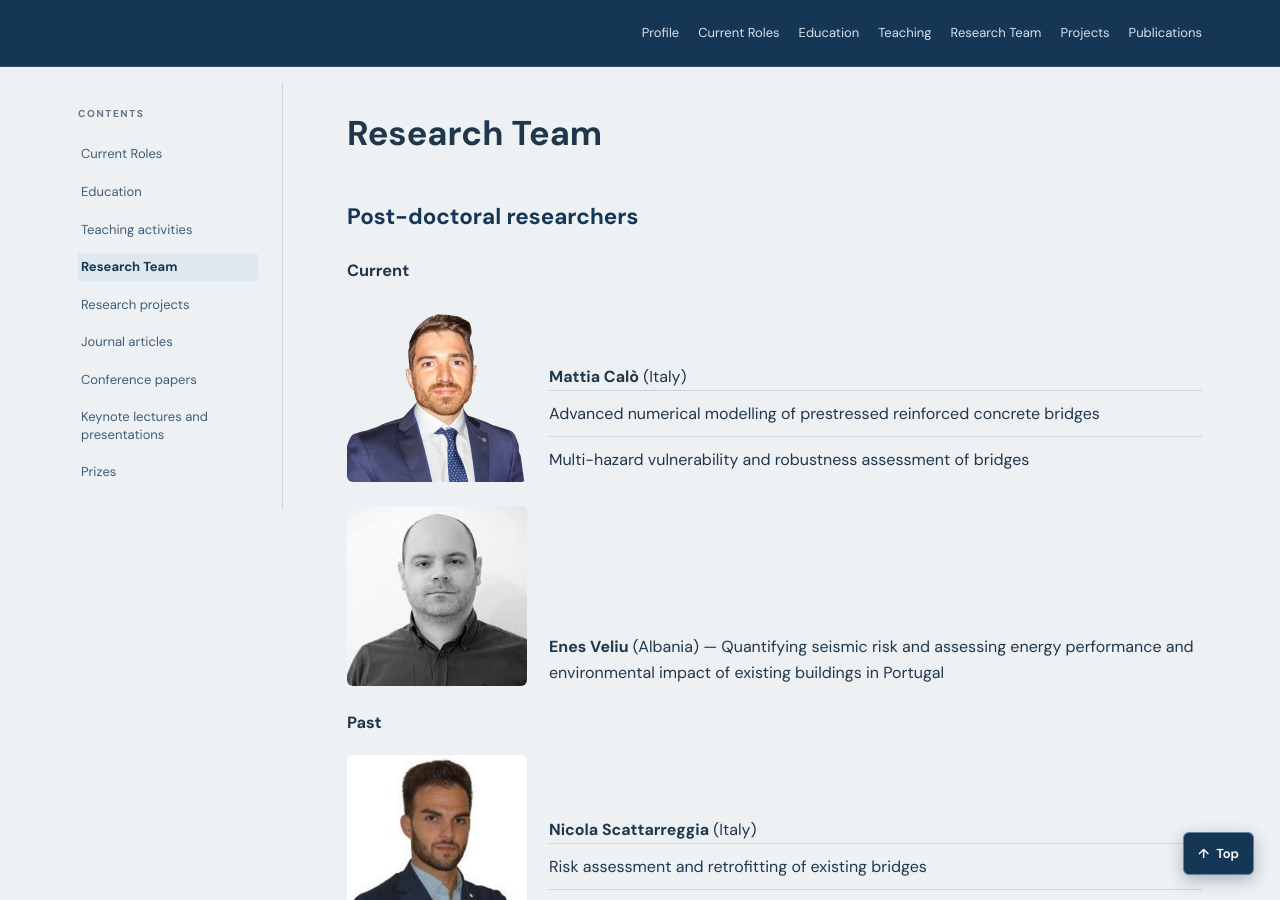
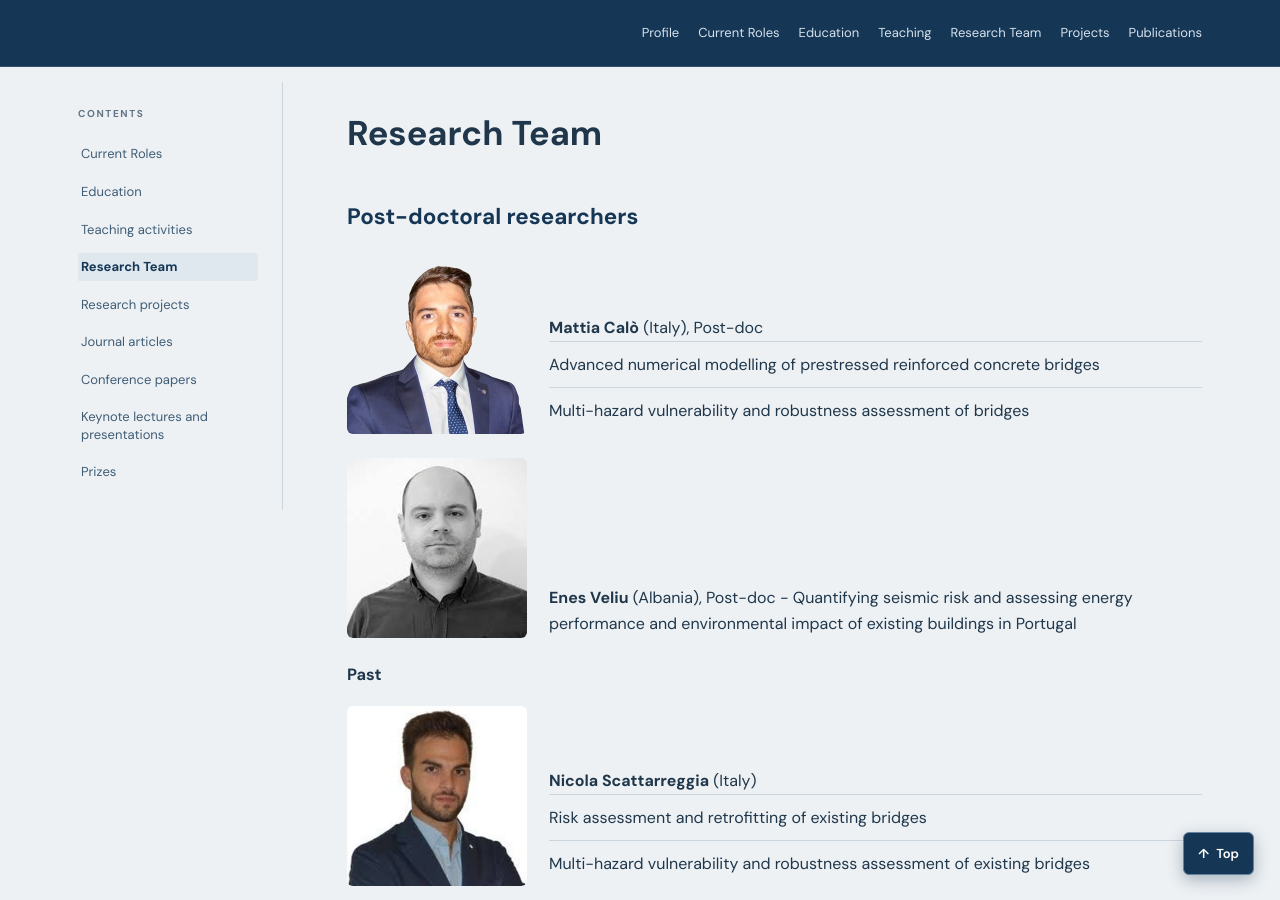
Before and after one commit to rncmonteiro/cv, a Jekyll site: the page built from index.md, in a window 1280 px wide and 900 px high, scrolled down 3484 px. Built offline with Jekyll 4.4.1, drawn with Linux system fonts in a browser that asks for light colours; some of the changed text lies outside the part shown.

Commit message:
Update team.md

```diff
--- a/_includes/content/team.md
+++ b/_includes/content/team.md
@@ -2,12 +2,10 @@
 
 ### Post-doctoral researchers
 
-#### Current
-
 <div style="display:flex; align-items:flex-end; gap:22px; margin:18px 0 24px; flex-wrap:wrap;">
   <img src="assets/mattia-calo.jpg" alt="" width="180" height="180" style="width:180px !important; min-width:180px; max-width:180px; height:180px !important; min-height:180px; max-height:180px; object-fit:cover; border-radius:6px; flex-shrink:0;">
   <div style="flex:1 1 240px; min-width:0; align-self:flex-end; margin-bottom:0; padding-bottom:0;">
-    <strong>Mattia Calò</strong> (Italy)
+    <strong>Mattia Calò</strong> (Italy), Post-doc
     <ul style="margin-bottom:0 !important; padding-bottom:0;">
       <li>Advanced numerical modelling of prestressed reinforced concrete bridges</li>
       <li>Multi-hazard vulnerability and robustness assessment of bridges</li>
@@ -18,7 +16,7 @@
 <div style="display:flex; align-items:flex-end; gap:22px; margin:18px 0 24px; flex-wrap:wrap;">
   <img src="assets/enes-veliu.jpg" alt="" width="180" height="180" style="width:180px !important; min-width:180px; max-width:180px; height:180px !important; min-height:180px; max-height:180px; object-fit:cover; border-radius:6px; flex-shrink:0;">
   <div style="flex:1 1 240px; min-width:0; align-self:flex-end; margin-bottom:0; padding-bottom:0;">
-    <strong>Enes Veliu</strong> (Albania) — Quantifying seismic risk and assessing energy performance and environmental impact of existing buildings in Portugal
+    <strong>Enes Veliu</strong> (Albania), Post-doc - Quantifying seismic risk and assessing energy performance and environmental impact of existing buildings in Portugal
   </div>
 </div>
 
@@ -98,7 +96,9 @@
   </div>
 </div>
 
-### PhD Students ([S] Main Supervisor, [CS] Co-Supervisor)
+### PhD Students
+
+[S] Main Supervisor, [CS] Co-Supervisor
 
 #### Current
 
```
